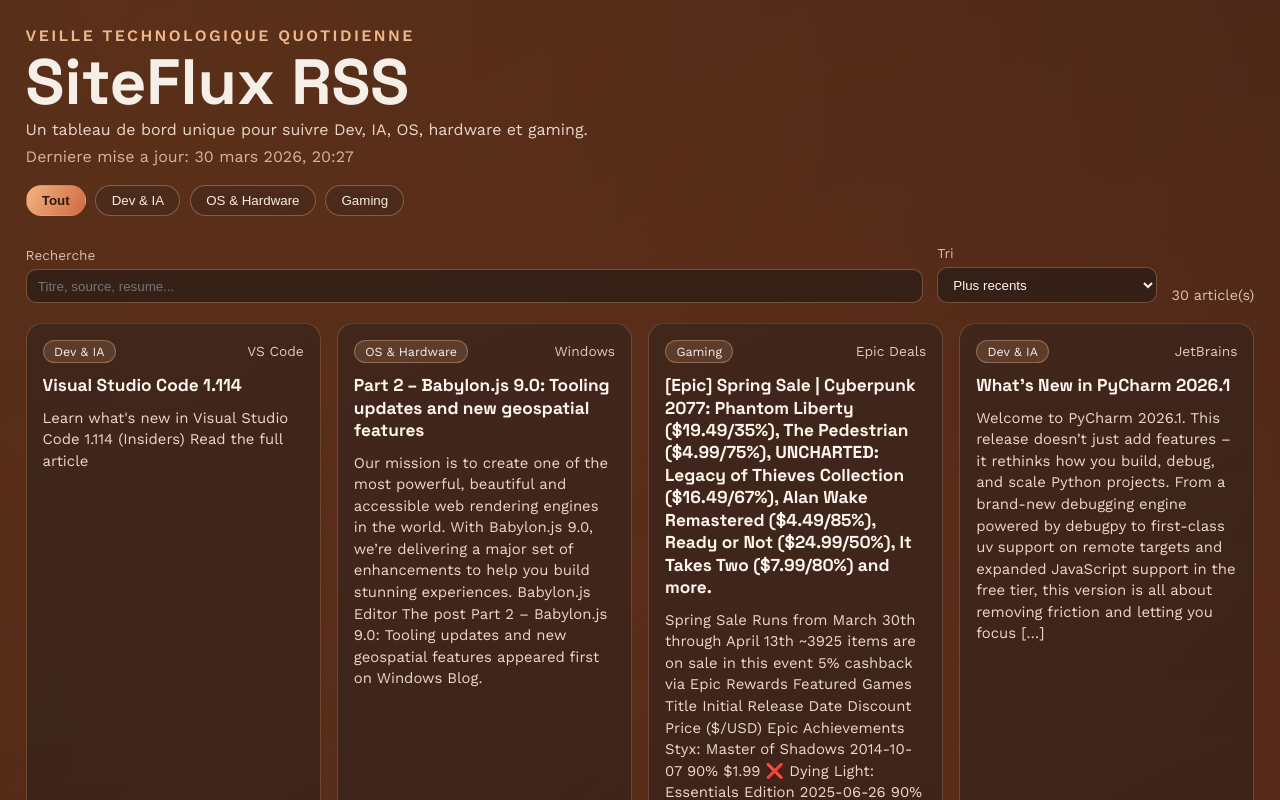
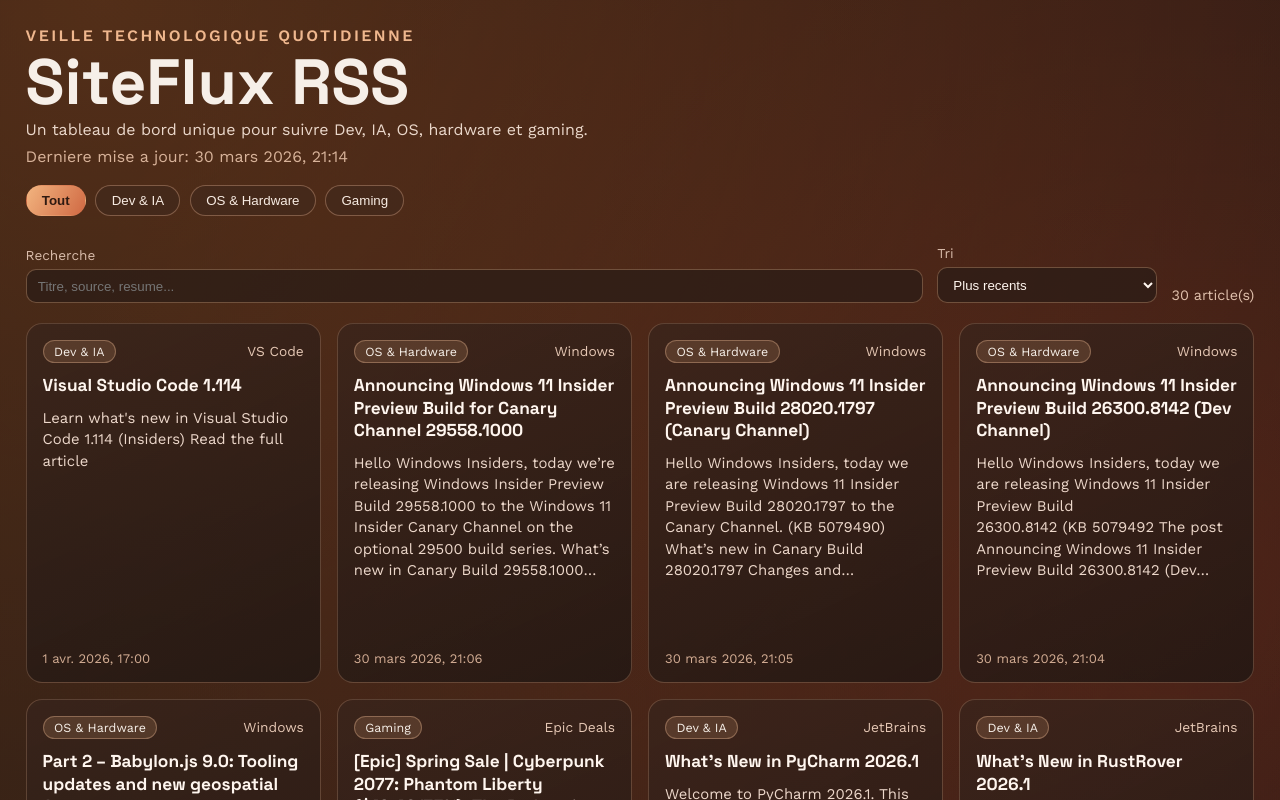
Before and after one commit to LewisProg971/WebRssFlux, an Angular app: page / in a window 1280 px wide. Shown: the top 800 px of the page. Built offline with nearby package versions, Linux system fonts and the light colour scheme.

Commit message:
fix data

```diff
--- a/src/app/app.scss
+++ b/src/app/app.scss
@@ -134,9 +134,11 @@
 	flex-direction: column;
 	gap: 0.7rem;
 	padding: 1rem;
+	height: 360px;
 	border-radius: 16px;
 	border: 1px solid rgb(242 184 147 / 24%);
 	background: linear-gradient(155deg, rgb(56 36 28 / 72%), rgb(33 23 19 / 82%));
+	overflow: hidden;
 	animation: reveal 420ms ease both;
 }
 
@@ -164,6 +166,10 @@
 	margin: 0;
 	font-size: 1.08rem;
 	line-height: 1.3;
+	display: -webkit-box;
+	-webkit-line-clamp: 3;
+	-webkit-box-orient: vertical;
+	overflow: hidden;
 }
 
 h2 a {
@@ -180,6 +186,10 @@
 	color: #edd8cb;
 	font-size: 0.93rem;
 	line-height: 1.45;
+	display: -webkit-box;
+	-webkit-line-clamp: 6;
+	-webkit-box-orient: vertical;
+	overflow: hidden;
 }
 
 .meta {
@@ -217,4 +227,8 @@
 	.filters button {
 		width: calc(50% - 0.3rem);
 	}
+
+	.card {
+		height: 340px;
+	}
 }
--- a/src/assets/data.json
+++ b/src/assets/data.json
@@ -1,5 +1,5 @@
 {
-  "generatedAt": "2026-03-30T20:27:40.021Z",
+  "generatedAt": "2026-03-30T21:14:55.648Z",
   "total": 30,
   "sources": 13,
   "errors": [],
@@ -12,6 +12,33 @@
       "link": "https://code.visualstudio.com/updates/v1_114",
       "publishedAt": "2026-04-01T17:00:00.000Z",
       "summary": "Learn what's new in Visual Studio Code 1.114 (Insiders)\nRead the full article"
+    },
+    {
+      "pillar": "os-hardware",
+      "pillarLabel": "OS & Hardware",
+      "source": "Windows",
+      "title": "Announcing Windows 11 Insider Preview Build for Canary Channel 29558.1000",
+      "link": "https://blogs.windows.com/windows-insider/2026/03/30/announcing-windows-11-insider-preview-build-for-canary-channel-29558-1000/",
+      "publishedAt": "2026-03-30T21:06:04.000Z",
+      "summary": "Hello Windows Insiders, today we’re releasing Windows Insider Preview Build 29558.1000 to the Windows 11 Insider Canary Channel on the optional 29500 build series.\nWhat’s new in Canary Build 29558.1000\nChange\nThe post Announcing Windows 11 Insider Preview Build for Canary Channel 29558.1000 appeared first on Windows Blog."
+    },
+    {
+      "pillar": "os-hardware",
+      "pillarLabel": "OS & Hardware",
+      "source": "Windows",
+      "title": "Announcing Windows 11 Insider Preview Build 28020.1797 (Canary Channel)",
+      "link": "https://blogs.windows.com/windows-insider/2026/03/30/announcing-windows-11-insider-preview-build-28020-1797-canary-channel/",
+      "publishedAt": "2026-03-30T21:05:51.000Z",
+      "summary": "Hello Windows Insiders, today we are releasing Windows 11 Insider Preview Build 28020.1797 to the Canary Channel. (KB 5079490)\nWhat’s new in Canary Build 28020.1797\nChanges and Improvements g\nThe post Announcing Windows 11 Insider Preview Build 28020.1797 (Canary Channel) appeared first on Windows Blog."
+    },
+    {
+      "pillar": "os-hardware",
+      "pillarLabel": "OS & Hardware",
+      "source": "Windows",
+      "title": "Announcing Windows 11 Insider Preview Build 26300.8142 (Dev Channel)",
+      "link": "https://blogs.windows.com/windows-insider/2026/03/30/announcing-windows-11-insider-preview-build-26300-8142-dev-channel/",
+      "publishedAt": "2026-03-30T21:04:17.000Z",
+      "summary": "Hello Windows Insiders, today we are releasing Windows 11 Insider Preview Build 26300.8142 (KB 5079492\nThe post Announcing Windows 11 Insider Preview Build 26300.8142 (Dev Channel) appeared first on Windows Blog."
     },
     {
       "pillar": "os-hardware",
@@ -104,6 +131,15 @@
       "summary": "Hey! March is moving fast, but we’ve already packed this digest with opportunities to learn, build, and plan your next step in tech. Inside: free student tools, a summer coding camp, a scholarship-supported bachelor’s program, and inspiring stories from our community."
     },
     {
+      "pillar": "os-hardware",
+      "pillarLabel": "OS & Hardware",
+      "source": "Windows",
+      "title": "Announcing Windows 11 Insider Preview Build 26220.8138 (Beta Channel)",
+      "link": "https://blogs.windows.com/windows-insider/2026/03/30/announcing-windows-11-insider-preview-build-26220-8138-beta-channel/",
+      "publishedAt": "2026-03-30T09:05:21.000Z",
+      "summary": "Hello Windows Insiders, today we are releasing Windows 11 Insider Preview Build 26220.8138 (KB 5079491\nThe post Announcing Windows 11 Insider Preview Build 26220.8138 (Beta Channel) appeared first on Windows Blog."
+    },
+    {
       "pillar": "gaming",
       "pillarLabel": "Gaming",
       "source": "Epic Deals",
@@ -194,15 +230,6 @@
       "summary": "Apple today announced it will host its annual Worldwide Developers Conference (WWDC) online from June 8-12."
     },
     {
-      "pillar": "os-hardware",
-      "pillarLabel": "OS & Hardware",
-      "source": "Windows",
-      "title": "Protect your enterprise from shadow AI and more: Announcements at RSAC 2026",
-      "link": "https://blogs.windows.com/msedgedev/2026/03/23/protect-your-enterprise-from-shadow-ai-and-more-announcements-at-rsac-2026/",
-      "publishedAt": "2026-03-23T15:59:04.000Z",
-      "summary": "AI has changed how—and where—work happens. Many of today's security risks occur inside the browser, where traditional controls can fall short. At RSAC 2026, we're highlighting strengthened Edge for Business capabilities designed to secure AI usag\nThe post Protect your enterprise from shadow AI and more: Announcements at RSAC 2026 appeared first on Windows Blog."
-    },
-    {
       "pillar": "gaming",
       "pillarLabel": "Gaming",
       "source": "Epic Deals",
@@ -210,33 +237,6 @@
       "link": "https://www.reddit.com/r/GameDeals/comments/1s0pwe1/epic_games_wave_gods_ammo_night_100_off_free/",
       "publishedAt": "2026-03-22T16:20:46.000Z",
       "summary": "submitted by    /u/LongDistanceStranger  \n [link]   [comments]"
-    },
-    {
-      "pillar": "os-hardware",
-      "pillarLabel": "OS & Hardware",
-      "source": "Windows",
-      "title": "Our commitment to Windows quality",
-      "link": "https://blogs.windows.com/windows-insider/2026/03/20/our-commitment-to-windows-quality/",
-      "publishedAt": "2026-03-20T19:00:11.000Z",
-      "summary": "Hello Windows Insiders,\nI want to speak to you directly, as an engineer who has spent his career building technology that people depend on every day. Windows touches more people's lives than almost any technology on Earth. Every day, we hear from th\nThe post Our commitment to Windows quality appeared first on Windows Blog."
-    },
-    {
-      "pillar": "os-hardware",
-      "pillarLabel": "OS & Hardware",
-      "source": "Windows",
-      "title": "Announcing Windows 11 Insider Preview Build for Canary Channel 29553.1000",
-      "link": "https://blogs.windows.com/windows-insider/2026/03/20/announcing-windows-11-insider-preview-build-for-canary-channel-29553-1000/",
-      "publishedAt": "2026-03-20T17:06:13.000Z",
-      "summary": "Hello Windows Insiders, today we’re releasing Windows Insider Preview Build 29553.1000 to the Windows 11 Insider Canary Channel on the optional 29500 build series.\nWhat’s new in Canary Build 29553.1000\nChange\nThe post Announcing Windows 11 Insider Preview Build for Canary Channel 29553.1000 appeared first on Windows Blog."
-    },
-    {
-      "pillar": "os-hardware",
-      "pillarLabel": "OS & Hardware",
-      "source": "Windows",
-      "title": "Announcing Windows 11 Insider Preview Build 28020.1743 (Canary Channel)",
-      "link": "https://blogs.windows.com/windows-insider/2026/03/20/announcing-windows-11-insider-preview-build-28020-1743-canary-channel/",
-      "publishedAt": "2026-03-20T17:05:51.000Z",
-      "summary": "Hello Windows Insiders, today we are releasing Windows 11 Insider Preview Build 28020.1743 to the Canary Channel. (KB 5081339)\nWhat’s new in Canary Build 28020.1743\nChanges and Improvements g\nThe post Announcing Windows 11 Insider Preview Build 28020.1743 (Canary Channel) appeared first on Windows Blog."
     },
     {
       "pillar": "gaming",
```
Also changed, not shown: doc/Avancement.md (+4 -0 lines), src/app/app.ts (+57 -57 lines).
